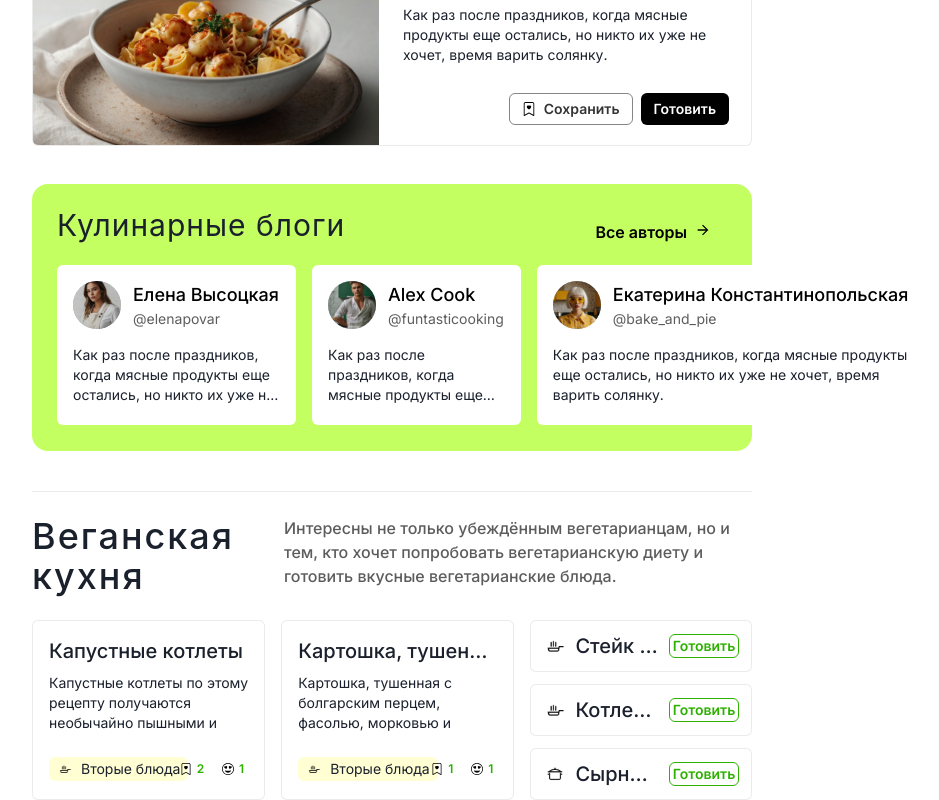
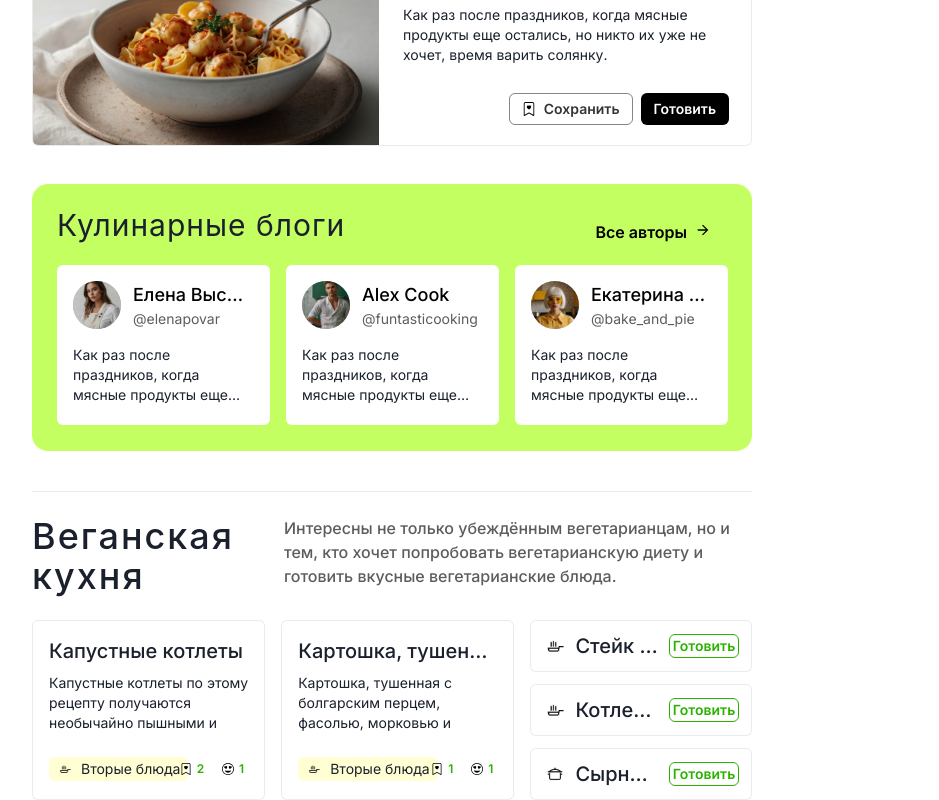
Before and after one commit to ClevertecFrontendLab/rxxdman, a React (Vite) app: page / in a window 1280 px wide. Shown: the part 1793-2593 px from the top of the page, without its empty margins (248-1187 px from the left). Built offline with nearby package versions, Linux system fonts and the light colour scheme; no server answers.

Commit message:
fix(*): scroll is hidden

```diff
--- a/src/components/blogCard/blogCard.tsx
+++ b/src/components/blogCard/blogCard.tsx
@@ -15,6 +15,7 @@ export const BlogCard: FC<IBlogCardProps> = ({ blog }) => (
         direction='column'
         p={{ base: '16px 16px 20px 16px', md: '16px 17px 20px 16px', '2xl': '24px 24px 22px 24px' }}
         boxShadow='none'
+        overflow='hidden'
         _hover={{
             boxShadow:
                 '0px 2px 4px -1px rgba(32, 126, 0, 0.06), 0px 4px 6px -1px rgba(32, 126, 0, 0.1)',
--- a/src/components/blogsList/blogList.tsx
+++ b/src/components/blogsList/blogList.tsx
@@ -23,8 +23,9 @@ export const BlogList = () => {
                     .map((blog) => (
                         <ListItem
                             flexBasis={{ base: '100%', md: 'calc(100% / 3)' }}
-                            maxW='100%'
+                            w={{ base: '100%', md: 'calc(100% / 3)' }}
                             key={blog.id}
+                            overflow='hidden'
                         >
                             <BlogCard blog={blog} />
                         </ListItem>
--- a/src/components/cardSlider/cardSlider.tsx
+++ b/src/components/cardSlider/cardSlider.tsx
@@ -58,6 +58,11 @@ export const CardSlider: FC<ICardSliderProps> = ({ title }) => {
                     wrap='nowrap'
                     gap={{ base: '12px', lg: '11px', '2xl': '22px' }}
                     overflowX={{ base: 'auto', lg: 'hidden' }}
+                    sx={{
+                        '&::-webkit-scrollbar': {
+                            display: 'none',
+                        },
+                    }}
                 >
                     {sortCards.slice(0, countCard).map((recipe) => (
                         <ListItem key={recipe.id}>
```
